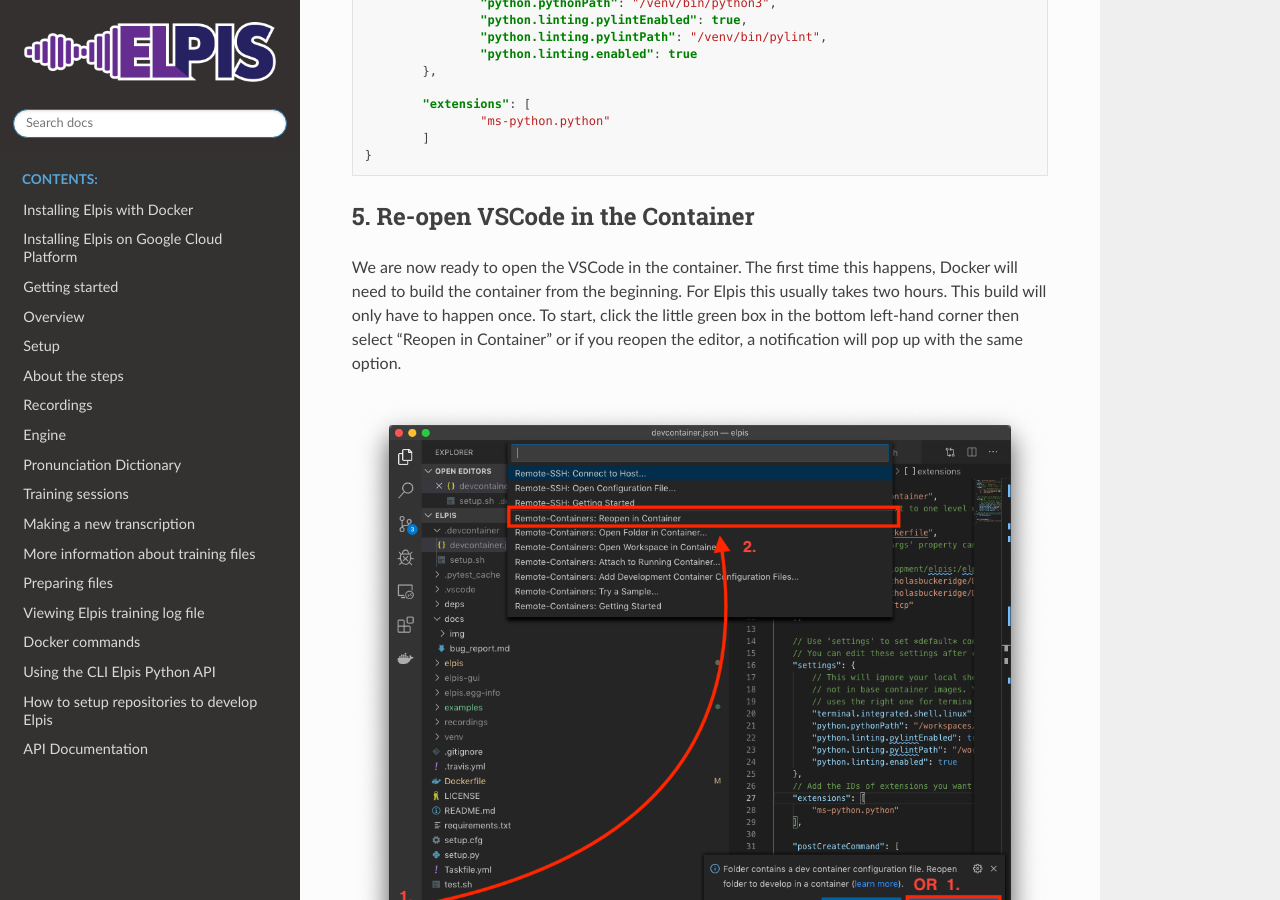
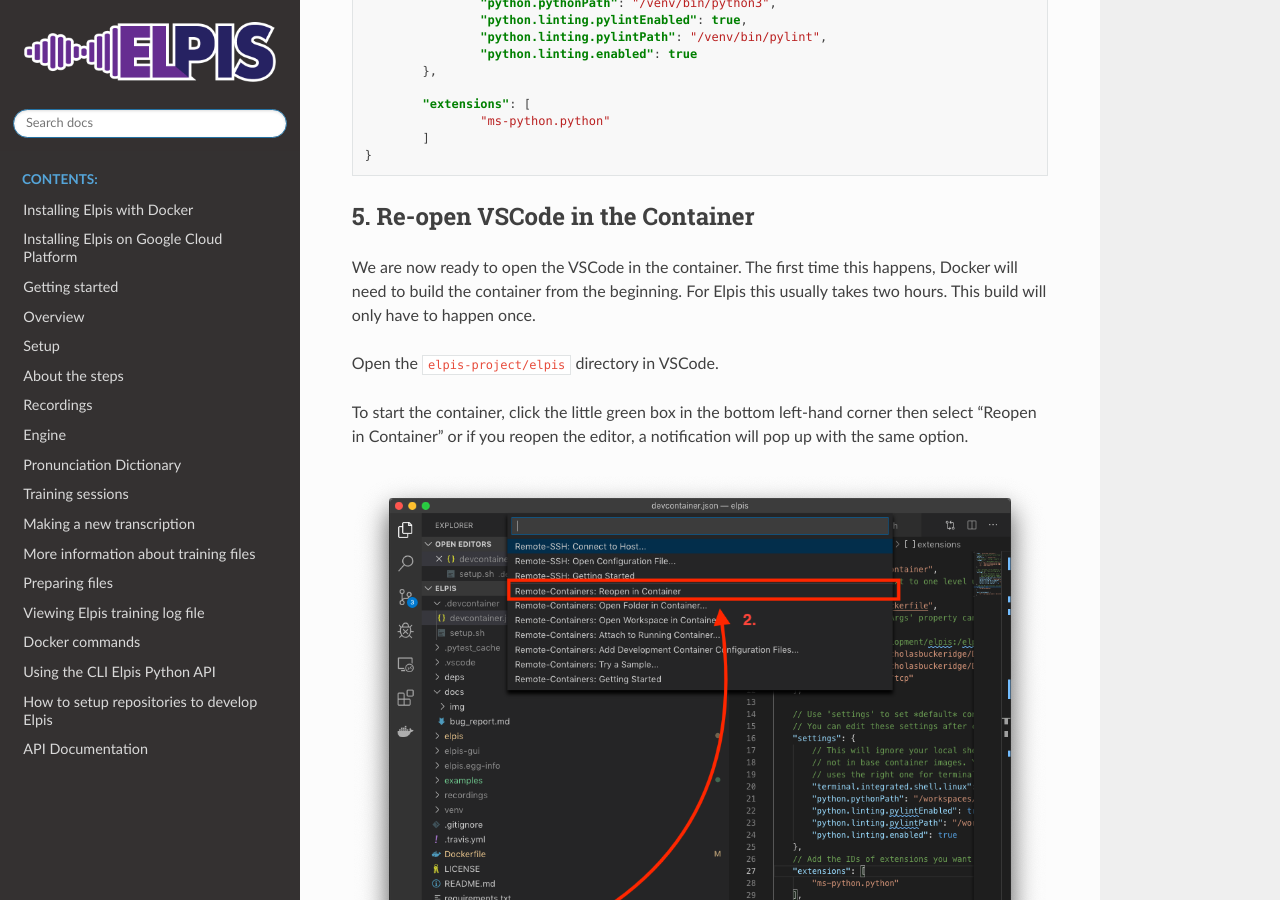
Before and after one commit to CoEDL/elpis, a Sphinx documentation site: the page built from docs/wiki/development_environment.md, in a window 1280 px wide and 900 px high, scrolled down 3061 px. Built offline with Sphinx 7.4.7 and the Read the Docs theme 2.0.0, drawn with Linux system fonts in a browser that asks for light colours.

Commit message:
Fixes for review and typos

```diff
--- a/docs/wiki/assets/dev-in-vscode/launch.json
+++ b/docs/wiki/assets/dev-in-vscode/launch.json
@@ -9,7 +9,8 @@
       "env": {
         "FLASK_APP": "elpis",
         "FLASK_ENV": "development",
-        "FLASK_DEBUG": "0"
+        "FLASK_DEBUG": "0",
+        "WEBPACK_DEV_SERVER_PROXY": "True"
       },
       "args": [
         "run",
--- a/docs/wiki/development_environment.md
+++ b/docs/wiki/development_environment.md
@@ -89,7 +89,11 @@
 
 ## 5. Re-open VSCode in the Container
 
-We are now ready to open the VSCode in the container. The first time this happens, Docker will need to build the container from the beginning. For Elpis this usually takes two hours. This build will only have to happen once. To start, click the little green box in the bottom left-hand corner then select "Reopen in Container" or if you reopen the editor, a notification will pop up with the same option.
+We are now ready to open the VSCode in the container. The first time this happens, Docker will need to build the container from the beginning. For Elpis this usually takes two hours. This build will only have to happen once.
+
+Open the `elpis-project/elpis` directory in VSCode.
+
+To start the container, click the little green box in the bottom left-hand corner then select "Reopen in Container" or if you reopen the editor, a notification will pop up with the same option.
 
 ![Reopen in container](assets/dev-in-vscode/vsc-reopen-in-con.png)
 
```
Also changed, not shown: other parts of docs/wiki/development_environment.md (+6 -6 lines).
